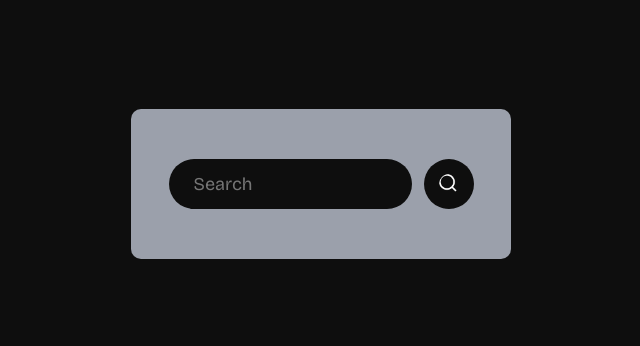
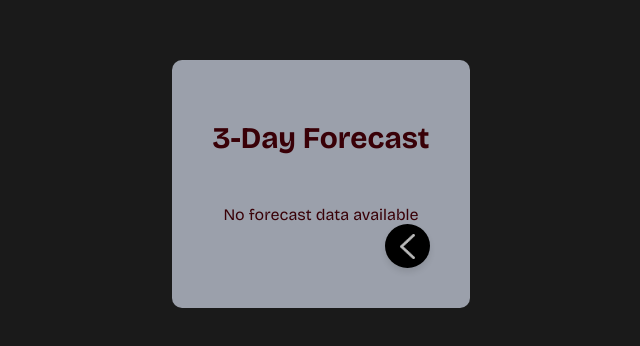
Before and after one commit to krithikanaidu/weather-app, a React (Vite) app: page /forecast in a window 1280 px wide. Shown: the part 216-562 px from the top of the page, without its empty margins (319-959 px from the left). Built offline with nearby package versions, Linux system fonts and the light colour scheme.

Commit message:
Forecast Page

```diff
--- a/src/App.jsx
+++ b/src/App.jsx
@@ -1,12 +1,19 @@
-import React from 'react'
-import Weather from "./components/Weather.jsx";
+import React from "react";
+import { BrowserRouter as Router, Routes, Route } from "react-router-dom";
+import Weather from "./components/weather";
+import Forecast from "./components/Forecast";
 
 const App = () => {
   return (
-    <div className='app'>
-      <Weather/>
+    <div className="app">
+      <Router>
+      <Routes>
+        <Route path="/" element={<Weather />} />
+        <Route path="/forecast" element={<Forecast />} />
+      </Routes>
+    </Router>
     </div>
-  )
-}
+  );
+};
 
-export default App
+export default App;
--- /dev/null
+++ b/src/components/Forecast.css
@@ -0,0 +1,69 @@
+.forecast-container {
+  text-align: center;
+  margin-top: 20px;
+  color: #f0f4f5;
+}
+
+.forecast {
+  place-self: center;
+  padding: 40px;
+  border-radius: 10px;
+  background-color: #9ba0ab;
+  display: flex;
+  align-items: center;
+  position: relative;
+  flex-direction: column; /* Stack items vertically */
+  gap: 20px; /* Add spacing between header and forecast list */
+  align-items: flex-end;
+}
+
+.header_forecast {
+  font-size: 30px; /* Adjusted size for better visibility */
+  color: #390007; /* Darker color for better contrast */
+  margin-bottom: 20px; /* Space between header and forecast list */
+  font-weight: bold; /* Make the header bold */
+  display: flex; /* Use flexbox for alignment */
+  align-items: center; /* Align items vertically */
+  justify-content: center; /* Center items horizontally */
+}
+
+.back_home {
+  background-color: black;
+  padding-top: 0px;
+  border-radius: 50%;
+  width: 45px; /* Set fixed width for a circular shape */
+  height: 44px; /* Set fixed height for a circular shape */
+  display: flex; /* Use flexbox for alignment */
+  align-items: center; /* Center content vertically */
+  justify-content: center; /* Center content horizontally */
+  margin-left: auto; /* Push to the flex-end */
+  box-shadow: 0 4px 6px rgba(0, 0, 0, 0.1); /* Add subtle shadow for better visibility */
+  cursor: pointer; /* Change cursor to pointer for better UX */
+  transition: transform 0.2s ease, box-shadow 0.2s ease; /* Add hover effect */
+}
+
+.back_home:hover {
+  transform: scale(1.1); /* Slightly enlarge on hover */
+  box-shadow: 0 6px 8px rgba(0, 0, 0, 0.2); /* Enhance shadow on hover */
+}
+
+.forecast-item {
+  background: rgba(255, 255, 255, 0.2);
+  padding: 10px;
+  border-radius: 10px;
+  text-align: center;
+  flex-wrap: wrap;
+}
+
+.forecast-list {
+  display: flex;
+  flex-direction: column; /* Ensure items are stacked vertically */
+  gap: 10px; /* Add spacing between items */
+  width: 100%; /* Ensure it spans the container width */
+}
+
+.forecast-day {
+  display: flex;
+  align-items: center; /* Align items within each day */
+  gap: 10px; /* Add spacing between elements in each day */
+}
--- /dev/null
+++ b/src/components/Forecast.jsx
@@ -0,0 +1,45 @@
+import React from "react";
+import { useLocation } from "react-router-dom"; // ✅ Import useLocation
+import "./Forecast.css";
+import back from "../assets/back.png";
+import { useNavigate } from "react-router-dom";
+
+const Forecast = () => {
+  const location = useLocation();
+  const forecastData = location.state?.forecast || []; // ✅ Get forecast data
+  const navigate = useNavigate(); // ✅ Hook for navigation
+
+  return (
+    <div className="forecast">
+    <div className="forecast-container">
+        <h2 className="header_forecast">3-Day Forecast</h2>
+        <div className="forecast-list">
+          <br />
+          {forecastData.length > 0 ? (
+            forecastData.map((day, index) => (
+              <div key={index} className="forecast-day">
+                <p>{day.date}</p>
+                <img src={day.day.condition.icon} alt="weather icon" />
+                <p>{day.day.avgtemp_c}°C</p>
+              </div>
+
+            ))
+          ) : (
+            <p>No forecast data available</p>
+          )}
+        </div>
+        <div className="back_home">
+        <img
+            src={back}
+            alt="redirect_home"
+            className="redirect_home"
+            style={{ width: "25px", height: "25px", cursor: "pointer" }}
+            onClick={() => navigate("/")} // ✅ Navigate back to the main weather page
+          />
+        </div>
+      </div>
+    </div>
+  );
+};
+
+export default Forecast;
--- a/src/components/Weather.jsx
+++ b/src/components/Weather.jsx
@@ -1,22 +1,27 @@
-import React, { useEffect, useState, useRef } from 'react';
-import './Weather.css';
-import search_icon from '../assets/search.png';
-import cloudy from '../assets/cloudy.png';
-import rainy from '../assets/rainy.png';
-import sunny from '../assets/Sunny.png';
-import windy from '../assets/windy.png';
-import cloudy_night from '../assets/cloudynight.png';
-import night from '../assets/Night.png';
-import partlycloudy from '../assets/partlycloudy.png';
-import windspeed from '../assets/windspeed.png';
-import humidity from '../assets/humidity.png';
-import snowy from '../assets/snowy.png';
-import thunderstrom from '../assets/thunderstrom.png';
-import snowfall from '../assets/snowfall.png';
+import React, { useState, useRef } from "react";
+import { useNavigate } from "react-router-dom"; // ✅ Import useNavigate
+import "./Weather.css";
+import Forecast from "./Forecast";
+import search_icon from "../assets/search.png";
+import cloudy from "../assets/cloudy.png";
+import rainy from "../assets/rainy.png";
+import sunny from "../assets/Sunny.png";
+import windy from "../assets/windy.png";
+import cloudy_night from "../assets/cloudynight.png";
+import night from "../assets/Night.png";
+import partlycloudy from "../assets/partlycloudy.png";
+import windspeed from "../assets/windspeed.png";
+import humidity from "../assets/humidity.png";
+import snowy from "../assets/snowy.png";
+import thunderstrom from "../assets/thunderstrom.png";
+import snowfall from "../assets/snowfall.png";
+import avatar from "../assets/avatar.png";
 
 const Weather = () => {
   const inputRef = useRef();
+  const navigate = useNavigate(); // ✅ Hook for navigation
   const [weatherData, setWeatherData] = useState(null);
+  const [forecast, setForecast] = useState([]);
 
   const allIcons = {
     "1000": sunny,
@@ -33,18 +38,20 @@ const Weather = () => {
 
   const search = async (city) => {
     if (!city) {
-      alert(" Whoa there, chief! You forgot to enter a city. Drop a name and let's vibe with the weather!");
+      alert("Whoa there, chief! You forgot to enter a city. Drop a name and let's vibe with the weather!");
       return;
     }
     try {
-        const BASE_URL = "https://api.weatherapi.com/v1";
-      const API_KEY = import.meta.env.VITE_APP_ID; // Use .env API key
+      const BASE_URL = "https://api.weatherapi.com/v1";
+      const API_KEY = import.meta.env.VITE_APP_ID;
+
       if (!API_KEY) {
         alert("API Key is missing. Please set VITE_APP_ID in your environment variables.");
         return;
       }
 
-      const url = `${BASE_URL}/current.json?key=${API_KEY}&q=${city}`;
+      // Fetch current weather + 5-day forecast
+      const url = `${BASE_URL}/forecast.json?key=${API_KEY}&q=${city}&days=5&aqi=no&alerts=no`;
       const response = await fetch(url);
       const data = await response.json();
 
@@ -54,39 +61,38 @@ const Weather = () => {
         return;
       }
 
-      console.log("Parsed Data:", data);
-
       if (data.error) {
         console.error("API Error:", data.error.message);
         return;
       }
-
-      const icon = allIcons[data.current.condition.code] || sunny;
 
       setWeatherData({
         humidity: data.current.humidity,
         wind_speed: data.current.wind_kph,
         temperature: data.current.temp_c,
         location: data.location.name,
-        icon: icon,
+        icon: allIcons[data.current.condition.code] || sunny,
         local_time: data.location.localtime.split(" ")[1],
         local_date: data.location.localtime.split(" ")[0],
       });
+
+      setForecast(data.forecast.forecastday); // ✅ Store forecast data
+
     } catch (error) {
-      setWeatherData(false);
-      alert("Error fetching weather data:", error);
+      setWeatherData(null);
+      alert("Error fetching weather data.");
     }
   };
 
   return (
-    <div className='weather'>
+    <div className="weather">
       <div className="search-bar">
         <input
           ref={inputRef}
           type="text"
           placeholder="Search"
           onKeyDown={(e) => {
-            if (e.key === 'Enter') {
+            if (e.key === "Enter") {
               search(inputRef.current.value);
             }
           }}
@@ -95,6 +101,13 @@ const Weather = () => {
           src={search_icon}
           alt="search_icon"
           onClick={() => search(inputRef.current.value)}
+        />
+        <img
+          src={cloudy}
+          alt="redirect_icon"
+          className="redirect-icon"
+          style={{ width: "50px", height: "50px", marginLeft: "8px" }}
+          onClick={() => navigate("/forecast", { state: { forecast } })} // ✅ Redirect with forecast data
         />
       </div>
 
@@ -106,18 +119,18 @@ const Weather = () => {
           <div className="local-date">
             <p>{weatherData.local_date}</p>
           </div>
-          <img src={weatherData.icon} alt="Weather Icon" className='weather-icon'/>
-          <p className='temperature'>{weatherData.temperature}°C</p>
-          <p className='location'>{weatherData.location}</p>
-          <div className='weather-data'>
-            <div className='col'>
+          <img src={weatherData.icon} alt="Weather Icon" className="weather-icon" />
+          <p className="temperature">{weatherData.temperature}°C</p>
+          <p className="location">{weatherData.location}</p>
+          <div className="weather-data">
+            <div className="col">
               <img src={humidity} alt="" />
               <div>
                 <p>{weatherData.humidity} %</p>
                 <span>Humidity</span>
               </div>
             </div>
-            <div className='col'>
+            <div className="col">
               <img src={windspeed} alt="" />
               <div>
                 <p>{weatherData.wind_speed} Km/h</p>
@@ -127,6 +140,8 @@ const Weather = () => {
           </div>
         </>
       ) : null}
+
+
     </div>
   );
 };
--- a/src/index.css
+++ b/src/index.css
@@ -12,5 +12,5 @@
 .app{
   min-height: 100vh;
   display: grid;
-  background: #0e0e0e;
+  background: #1a1a1a; /* Slightly lighter color for better visibility */
 }
```
Also changed, not shown: src/assets/back.png (added), src/assets/home.png (added).
